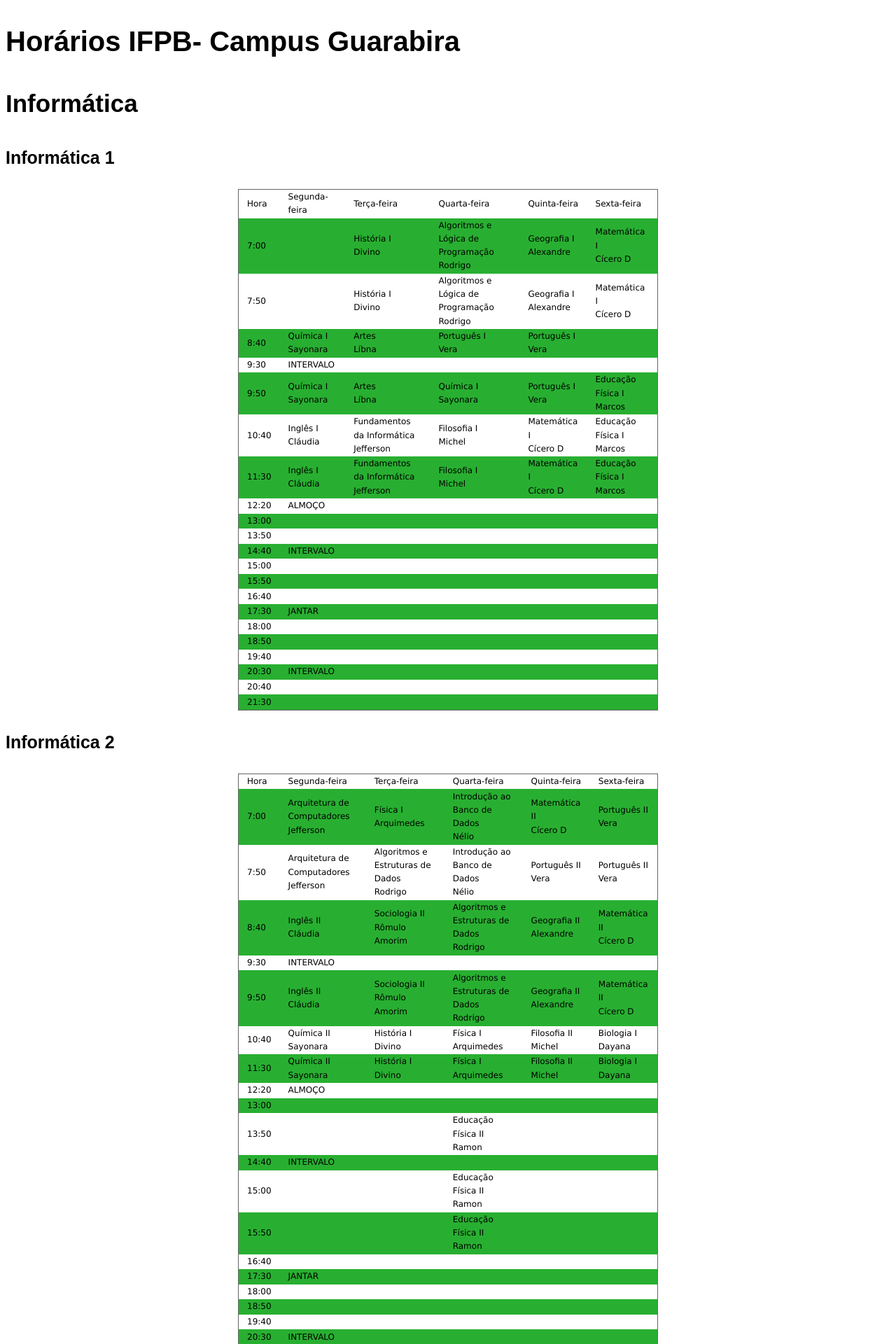
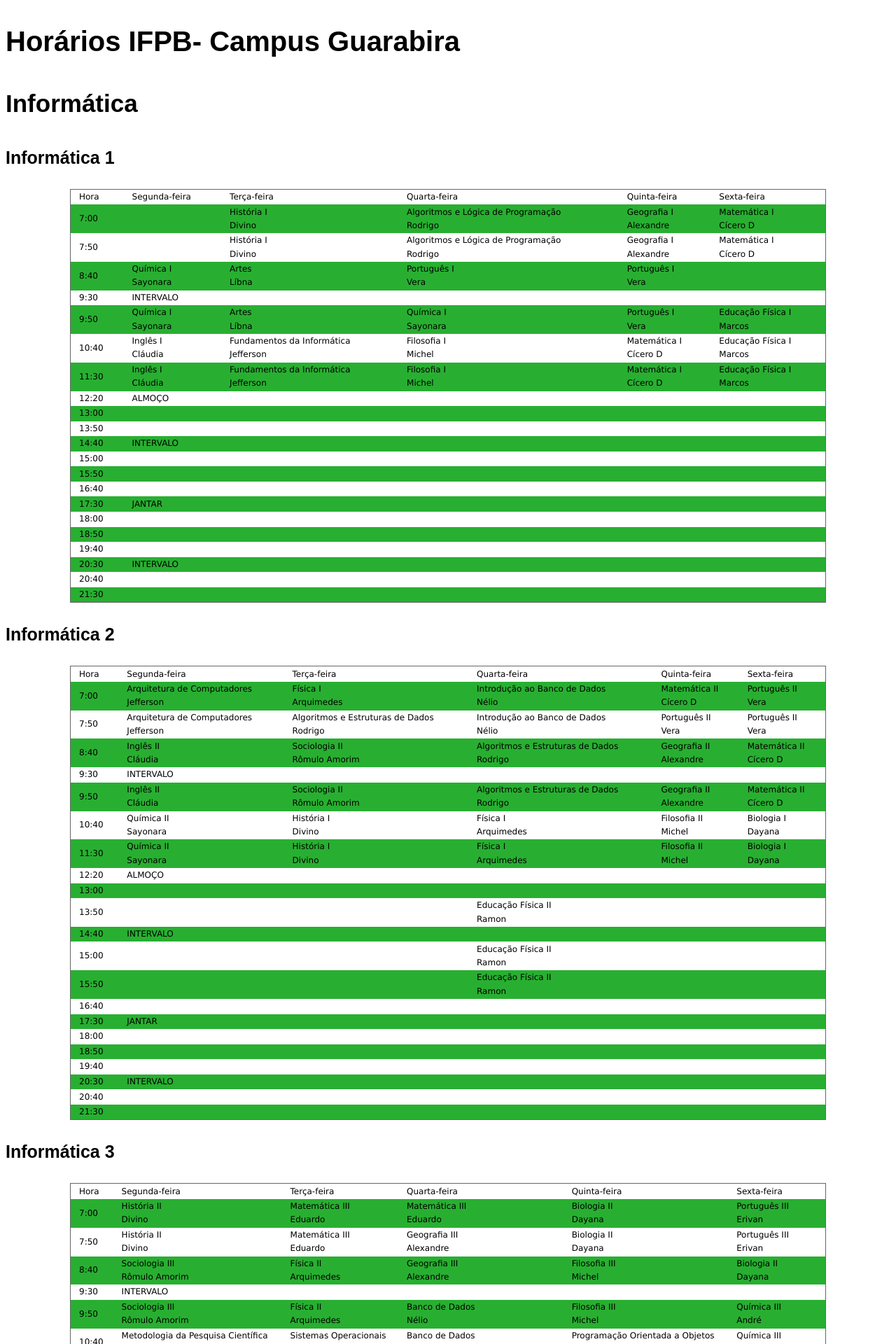
Before and after one commit to larissaserrano/horariomoisa, a Jekyll site: the page built from index.html, in a window 1280 px wide. Shown: the top 1920 px of the page at 70% size. Built offline with Jekyll 4.4.1, drawn with Linux system fonts in a browser that asks for light colours.

Commit message:
Update style.css

```diff
--- a/css/style.css
+++ b/css/style.css
@@ -18,7 +18,7 @@
 }
 table {
   border-collapse: collapse;
-  width: 50em;
+  width: 90em;
   border: 1px solid #666;
   margin-right:auto; margin-left:auto;
 }
```
